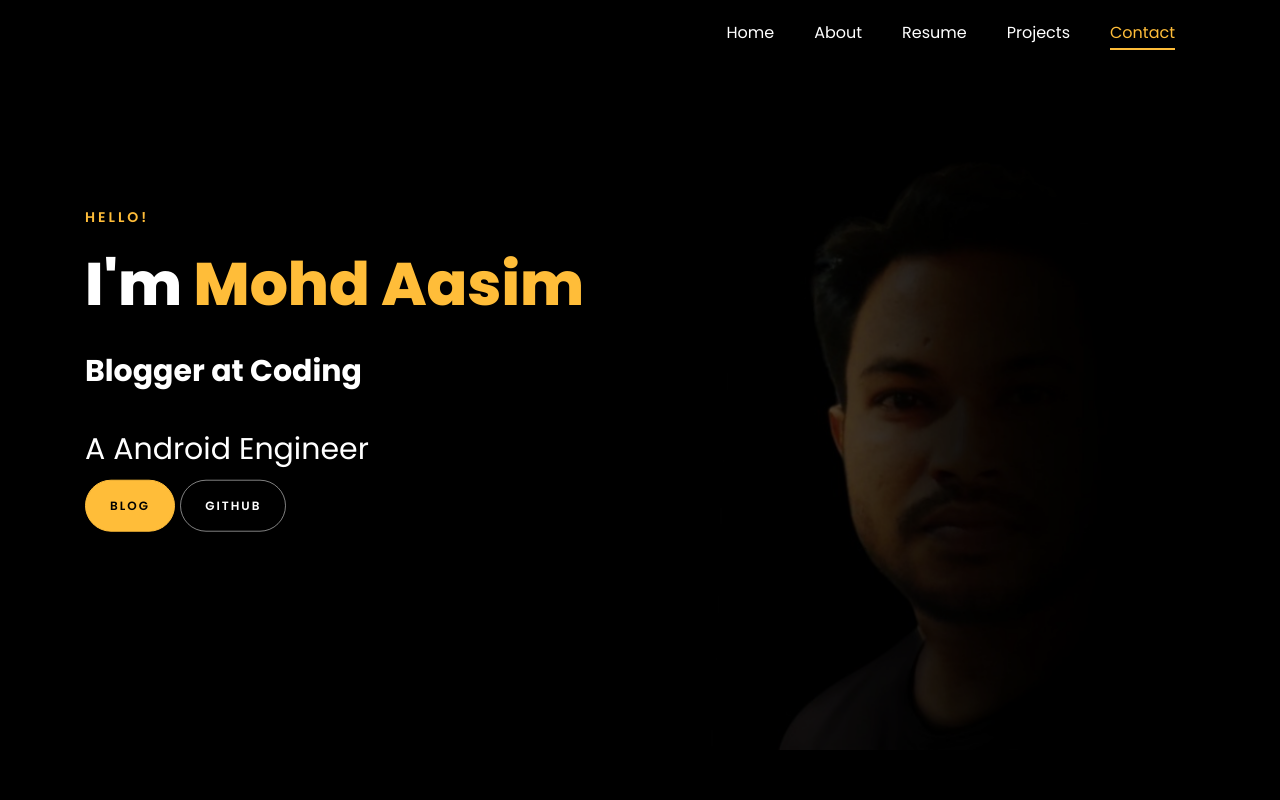
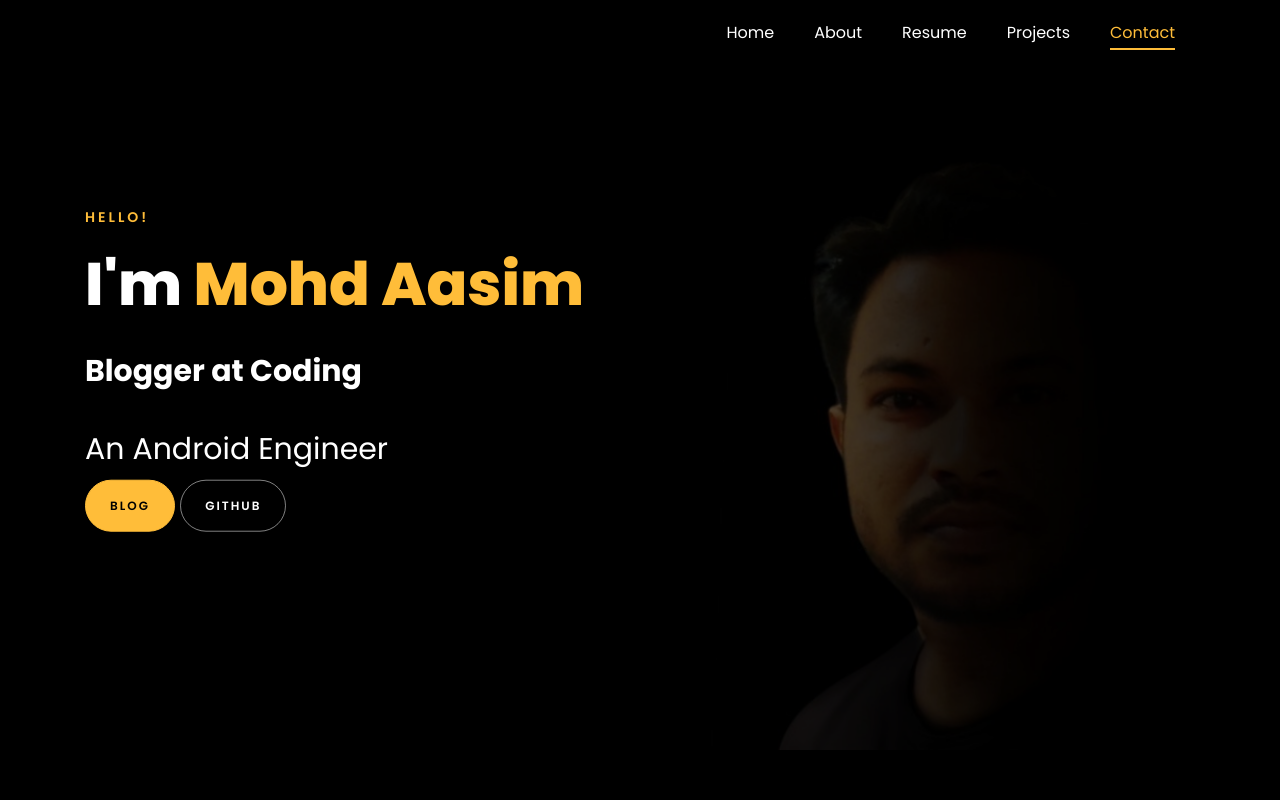
Before and after one commit to MohdAsim71/MohdAsim.io, a plain HTML site: page index.html in a window 1280 px wide. Shown: the top 800 px of the page. Drawn offline with Linux system fonts and the light colour scheme; animation ran at ten frames a second; files whose address does not match are found by name.

Commit message:
grammer change

```diff
--- a/index.html
+++ b/index.html
@@ -186,7 +186,7 @@
 
 						<br>
 						<br>
-			            <h2>A Android Engineer</h2>
+			            <h2>An Android Engineer</h2>
 						<!-- <h2 class="d-flex" style="margin-bottom: 0">With over 5 years of experience</h2> -->
 						<!-- <br> -->
 			            <p><a href="https://codinglance.com" class="btn btn-primary py-3 px-4">Blog</a>
```
